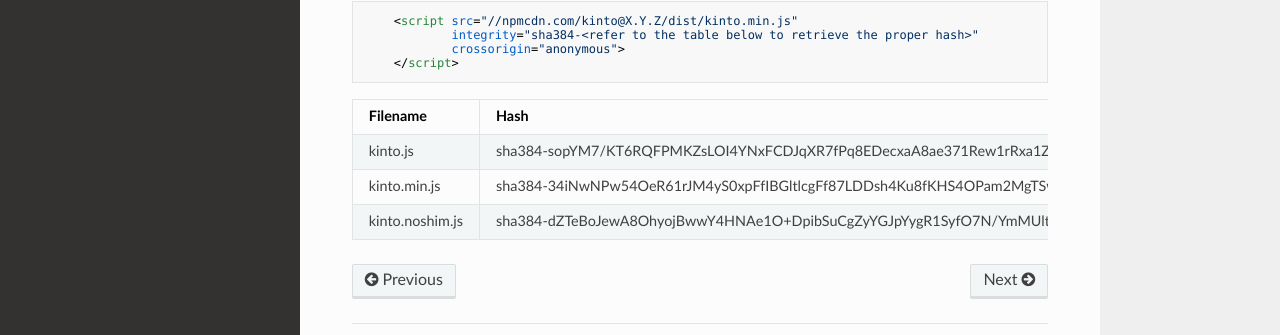
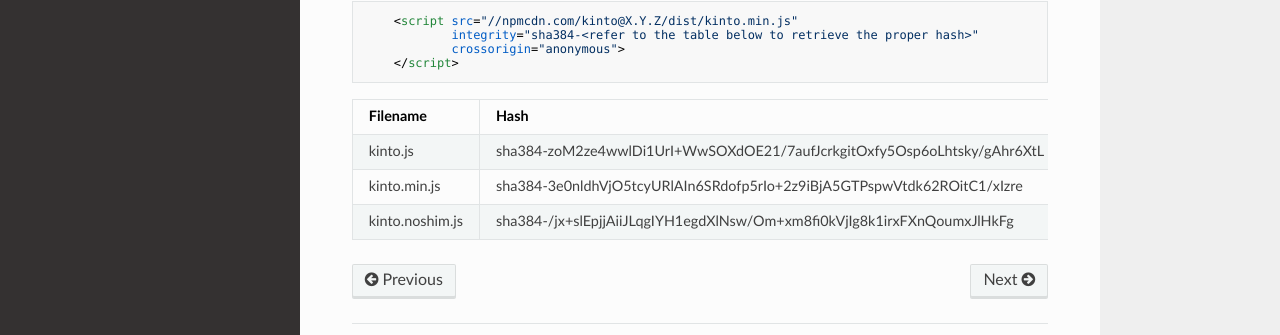
Before and after one commit to Kinto/kinto.js, an MkDocs documentation site: the page built from docs/installation.md, in a window 1280 px wide and 1323 px high. Shown: the part 930-1265 px from the top of the window. Built offline with MkDocs 1.6.1, drawn with Linux system fonts in a browser that asks for light colours; nearby versions of some CDN libraries; old or Windows-style settings are respelled for this version of MkDocs.

Commit message:
Update SRIs for 4.0.0

```diff
--- a/docs/installation.md
+++ b/docs/installation.md
@@ -39,6 +39,6 @@ integrity with the hash provided below:
 
 | Filename                | Hash                                                                    |
 |-------------------------|-------------------------------------------------------------------------|
-| kinto.js                | sha384-sopYM7/KT6RQFPMKZsLOI4YNxFCDJqXR7fPq8EDecxaA8ae371Rew1rRxa1Ztlq9 |
-| kinto.min.js            | sha384-34iNwNPw54OeR61rJM4yS0xpFfIBGltlcgFf87LDDsh4Ku8fKHS4OPam2MgTSwAh |
-| kinto.noshim.js         | sha384-dZTeBoJewA8OhyojBwwY4HNAe1O+DpibSuCgZyYGJpYygR1SyfO7N/YmMUltArHd |
+| kinto.js                | sha384-zoM2ze4wwlDi1UrI+WwSOXdOE21/7aufJcrkgitOxfy5Osp6oLhtsky/gAhr6XtL |
+| kinto.min.js            | sha384-3e0nldhVjO5tcyURlAIn6SRdofp5rIo+2z9iBjA5GTPspwVtdk62ROitC1/xIzre |
+| kinto.noshim.js         | sha384-/jx+slEpjjAiiJLqgIYH1egdXlNsw/Om+xm8fi0kVjIg8k1irxFXnQoumxJlHkFg |
```
